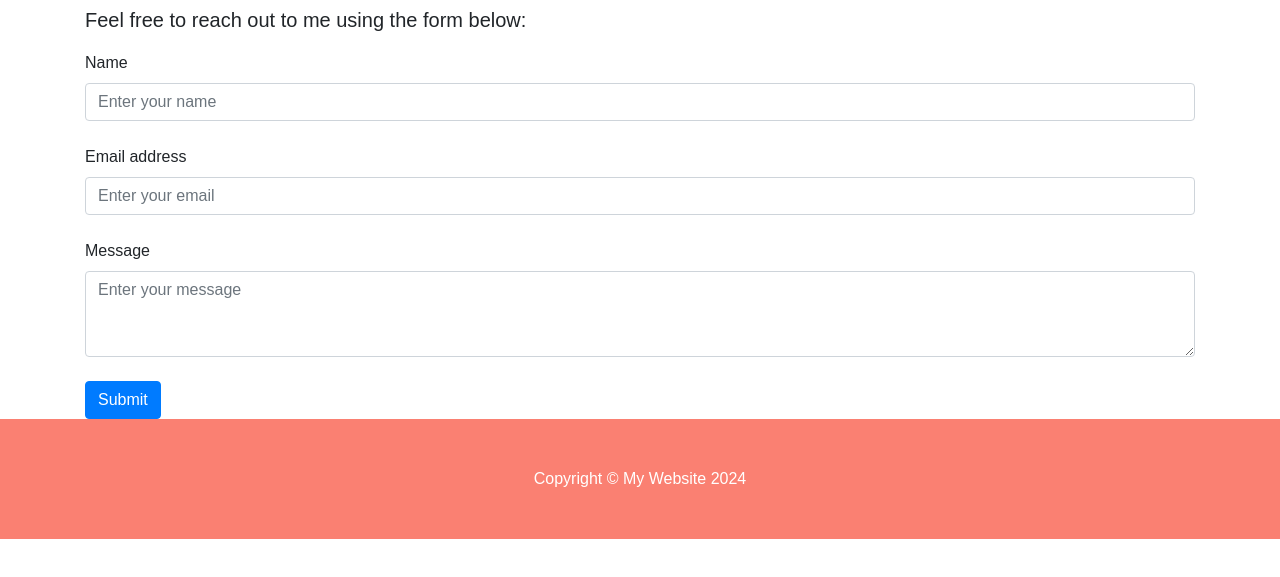
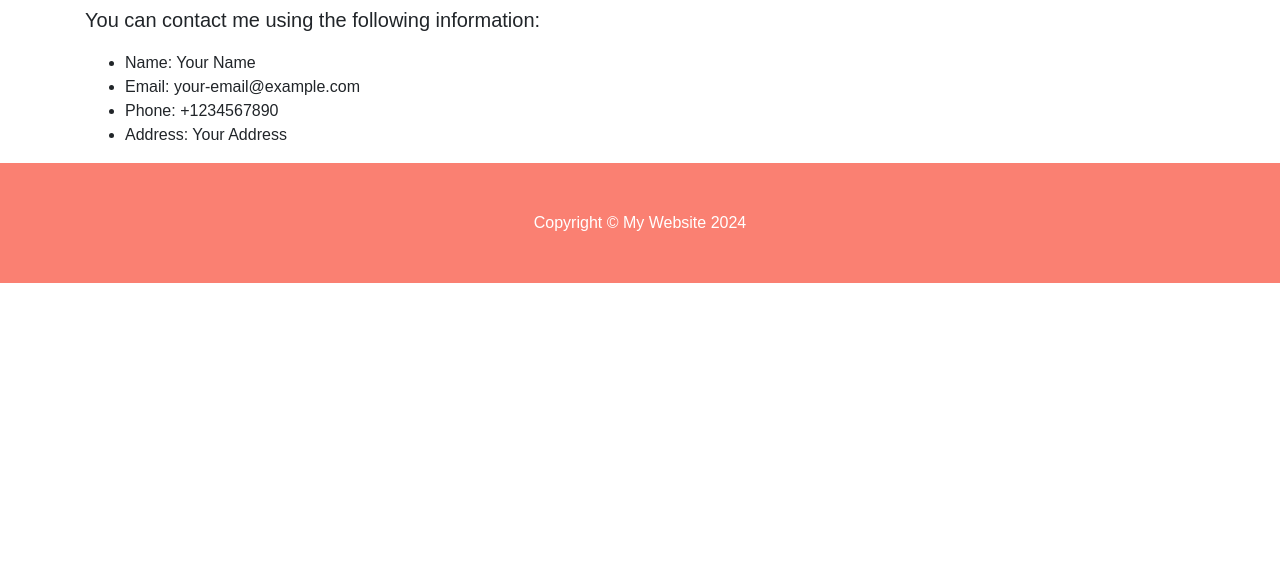
Before and after one commit to Valitha/mywebsiteSLAAAAYY, a plain HTML site: page contact.html in a window 1280 px wide. Shown: the part 155-732 px from the top of the page. Drawn offline with nearby package versions, Linux system fonts and the light colour scheme.

Commit message:
Update contact.html

```diff
--- a/contact.html
+++ b/contact.html
@@ -10,22 +10,14 @@
 <body>
     <div class="container mt-5">
         <h1 class="mt-4">Contact Me</h1>
-        <p class="lead">Feel free to reach out to me using the form below:</p>
-        <form>
-            <div class="form-group">
-                <label for="name">Name</label>
-                <input type="text" class="form-control" id="name" placeholder="Enter your name">
-            </div>
-            <div class="form-group">
-                <label for="email">Email address</label>
-                <input type="email" class="form-control" id="email" placeholder="Enter your email">
-            </div>
-            <div class="form-group">
-                <label for="message">Message</label>
-                <textarea class="form-control" id="message" rows="3" placeholder="Enter your message"></textarea>
-            </div>
-            <button type="submit" class="btn btn-primary">Submit</button>
-        </form>
+        <p class="lead">You can contact me using the following information:</p>
+
+        <ul>
+            <li>Name: Your Name</li>
+            <li>Email: your-email@example.com</li>
+            <li>Phone: +1234567890</li>
+            <li>Address: Your Address</li>
+        </ul>
     </div>
 
     <footer class="py-5 bg-salmon">
```
